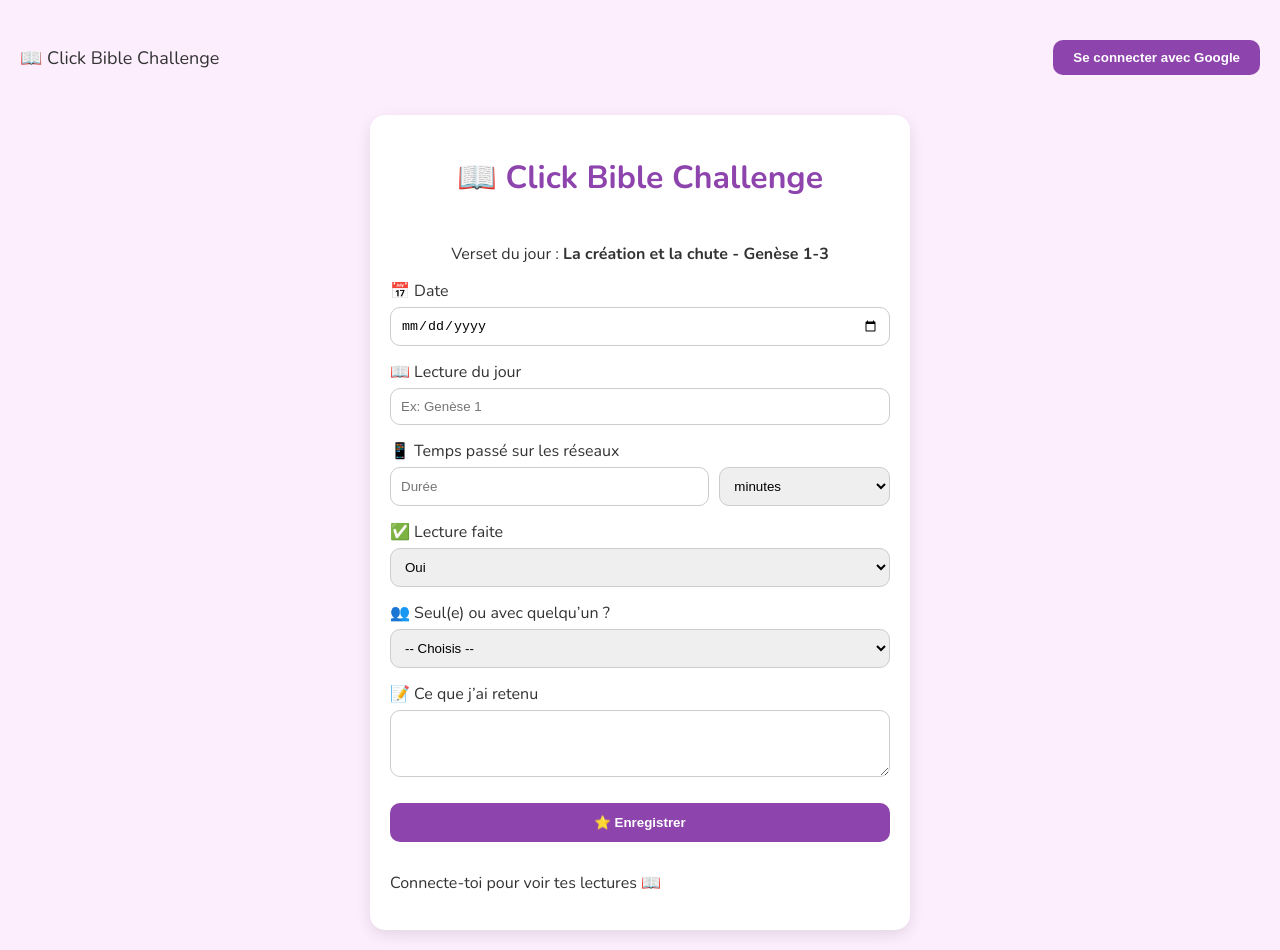
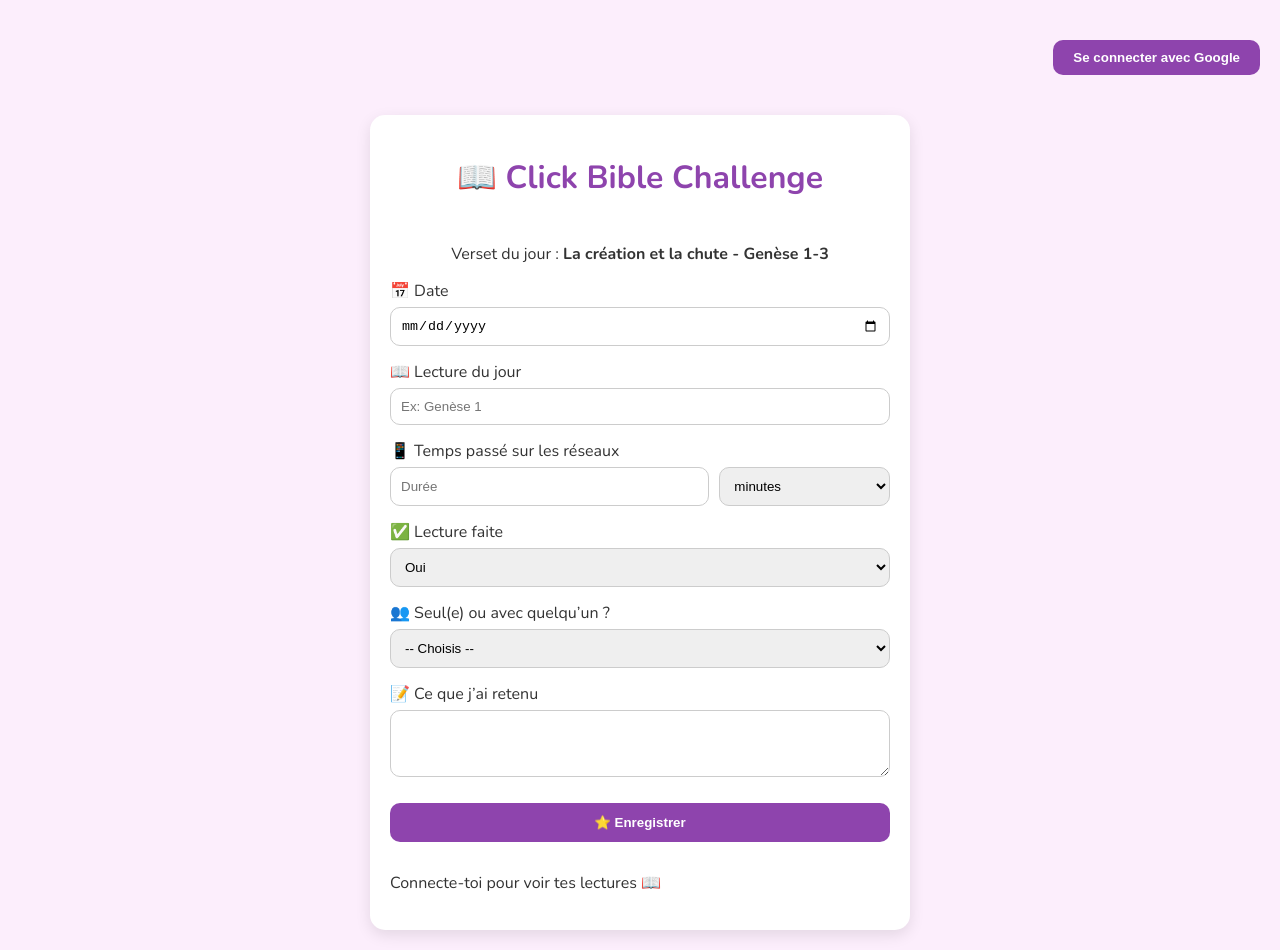
Before and after one commit to Samuel-DD07/click-bible-challenge, a plain HTML site: page index.html in a window 1280 px wide. Drawn offline with nearby package versions, Linux system fonts and the light colour scheme; no server answers.

Commit message:
first commit

```diff
--- a/index.html
+++ b/index.html
@@ -15,7 +15,6 @@
     <header>
       <nav>
         <div class="logo">
-          📖 Click Bible Challenge
         </div>
 
         <div id="auth-buttons">
```
